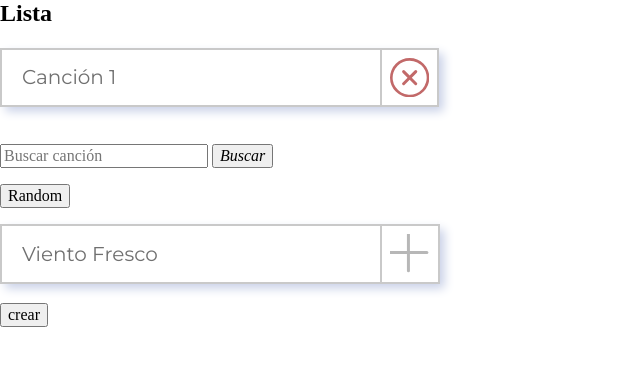
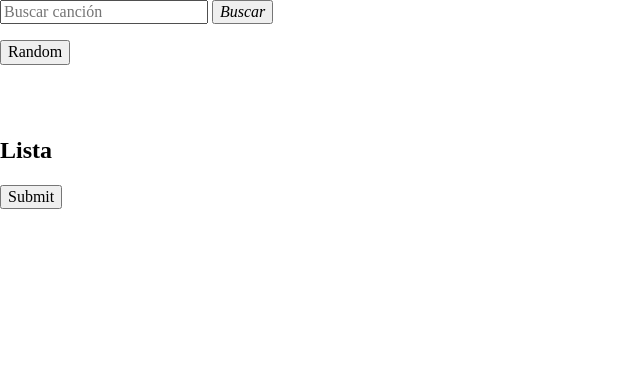
Before and after one commit to JosueCastro06/Proy_WorshipList, a PHP site: the page made by index.php in a window 1280 px wide. Shown: the top 366 px of the page, without its empty margins (0-640 px from the left). Run offline with PHP 8.4, Linux system fonts and the light colour scheme; data comes from the database, SQL or seed files in the repository; data that the repository does not hold is empty.

Commit message:
Correcciones Crear Lista
Falta agregar algunas cosas y variable $_SESSION

```diff
--- a/index.php
+++ b/index.php
@@ -15,6 +15,7 @@ if(isset($_GET['pid'])) {
     <meta name="viewport" content="width=device-width, initial-scale=1.0">
     <link rel="stylesheet" href="css/index.css">
     <link rel="stylesheet" href="css/normalize.css">
+    <script src="https://code.jquery.com/jquery-3.4.1.min.js" ></script>
     <title>WorshipList</title>
 </head>
 
--- a/src/lista/crearLista.php
+++ b/src/lista/crearLista.php
@@ -21,46 +21,15 @@
     }
 
     $sqlCanciones = "SELECT id, nombre FROM Cancion LIMIT ". (($pagina-1) * $cantidad). ", " . $cantidad;
-    $sqlCantC = "SELECT COUNT(id) FROM Cancion";
 
     $consultaCanciones = mysqli_query($enlace, $sqlCanciones);
-    $consultaCantCan = mysqli_query($enlace, $sqlCantC);
-
-    $totalPaginas = intval($cantidadCanciones/$cantidad);
-
-    if($cantidadCanciones%$cantidad != 0){
-        $totalPaginas++;
-    }
-
-    $ultimaPagina = ($totalPaginas == $pagina);
 
     if(!$consultaCanciones){
         echo "Error consulta";
     }
+
+
 ?>
-
-<div class="lista-container">
-
-    <h2>Lista</h2>
-
-        <div class="tabla-lista-container">
-            <table class="table">
-
-                <tr>
-                    <td class="table-title">Canción 1<br></td>
-                    <td class="borrar-cancion"><a href="#"><svg id="Icon_ionic-ios-close-circle-outline" data-name="Icon ionic-ios-close-circle-outline" xmlns="http://www.w3.org/2000/svg" width="39.359" height="39.359" viewBox="0 0 39.359 39.359">
-                        <path id="Trazado_64" data-name="Trazado 64" d="M27.074,24.937l-4.986-4.986,4.986-4.986a1.512,1.512,0,1,0-2.138-2.138l-4.986,4.986-4.986-4.986a1.512,1.512,0,0,0-2.138,2.138l4.986,4.986-4.986,4.986a1.462,1.462,0,0,0,0,2.138,1.5,1.5,0,0,0,2.138,0l4.986-4.986,4.986,4.986a1.519,1.519,0,0,0,2.138,0A1.5,1.5,0,0,0,27.074,24.937Z" transform="translate(-0.27 -0.272)" fill="#c26969"/>
-                            <path id="Trazado_65" data-name="Trazado 65" d="M23.055,6.024A17.024,17.024,0,1,1,11.01,11.01,16.918,16.918,0,0,1,23.055,6.024m0-2.649a19.68,19.68,0,1,0,19.68,19.68,19.677,19.677,0,0,0-19.68-19.68Z" transform="translate(-3.375 -3.375)" fill="#c26969"/>
-                    </svg></a></td>
-                </tr>
-
-                </table>
-            </div>
-
-        </div>
-
-        <br>
-        <br>
 
 <div class="crearlista-container">
 
@@ -83,52 +52,106 @@
                     $id = $row["id"];
                     $nombre = $row["nombre"];
 
-                    for ($i=0; $i < count($row); $i++) {
 
-                        $numAl = rand(1, 10);
-                        if ($numAl == $id){
+                    $numeros = array();
+                    $j = 0;
+
+                    while ($j<count($row)) {
+                        $numAl = rand(1,10);
+                        if (!in_array($numAl,$numeros)) {
+                            array_push($numeros,$numAl);
+                            $j++;
+                        }
+                    }
+
+                    for($i=0; $i < count($numeros); $i++) {
+
+                        if ($numeros[$i] == $id){
         ?>
+                            <form action="index.php?pid=<?php echo base64_encode("src/lista/crearLista.php")?>" method="POST">
                                 <tr>
                                     <td class=table-title><?php echo $nombre; ?><br></td>
                                         <td class="agregar-cancion">
-                                        <a href="#">
-                                            <svg xmlns="http://www.w3.org/2000/svg" width="39.861" height="39.861" viewBox="0 0 39.861 39.861">
-                                                <path id="Trazado_60" data-name="Trazado 60" d="M18,7.5V44.361" transform="translate(0.43 -7.5)" fill="none" stroke="#b7b7b7" stroke-linecap="round" stroke-linejoin="round" stroke-width="3"/>
-                                                <path id="Trazado_61" data-name="Trazado 61" d="M7.5,18H44.361" transform="translate(-7.5 0.43)" fill="none" stroke="#b7b7b7" stroke-linecap="round" stroke-linejoin="round" stroke-width="3"/>
-                                            </svg>
-                                        </a>
+                                                <input type="checkbox" name="ids[ ]" value="<?php echo $numeros[$i] ?>">
                                         </td>
                                 </tr>
 
                         <?php }
                         }
-                } ?>
-
-        <?php } else {
-
-            while($row = $consultaCanciones -> fetch_array()){
-                    $id = $row["id"];
-                    $nombre = $row["nombre"];
-        ?>
-                    <tr>
-                        <td class=table-title><?php echo $nombre; ?><br></td>
-                            <td class="agregar-cancion">
-                                <a href="#">
-                                    <svg xmlns="http://www.w3.org/2000/svg" width="39.861" height="39.861" viewBox="0 0 39.861 39.861">
-                                        <path id="Trazado_60" data-name="Trazado 60" d="M18,7.5V44.361" transform="translate(0.43 -7.5)" fill="none" stroke="#b7b7b7" stroke-linecap="round" stroke-linejoin="round" stroke-width="3"/>
-                                        <path id="Trazado_61" data-name="Trazado 61" d="M7.5,18H44.361" transform="translate(-7.5 0.43)" fill="none" stroke="#b7b7b7" stroke-linecap="round" stroke-linejoin="round" stroke-width="3"/>
-                                    </svg>
-                                </a>
-                        </td>
-                    </tr>
-        <?php }?>
-
+                    }?>
+                                <input type="submit" name="agregar">
+                            </form>
         <?php } ?>
 
     </table>
 
 </div>
 
+<!-- <script>
+    function seleccionar(tr,value){
+        $(function(){
+            console.log("entra funcion");
+            if($("#chk"+value).attr("checked") == "checked"){
+                $("#chk"+value).removeAttr("checked");
+                $(tr).css("background-color", "#FFFFFF");
+            }else {
+                $("#chk"+value).attr("checked","true");
+                $("#chk"+value).prop("checked","true");
+                $(tr).css("background.color", "#BEDAE8");
+            }
+        })
+    }
+</script> -->
+
+<br>
 <br>
 
-<button>crear</button>
+<div class="lista-container">
+
+    <h2>Lista</h2>
+
+        <div class="tabla-lista-container">
+            <table class="table">
+
+            <?php
+
+                if(isset($_POST["agregar"])){
+                    // echo "entro a agregar". "<br>";
+                    if(!empty($_POST["ids"])){
+                        // echo "entro a ids". "<br>";
+                        foreach($_POST["ids"] as $idCan){
+
+                            $sqlIdCan = "SELECT id, nombre FROM Cancion WHERE id =" . intval($idCan);
+                            $consultaIdCan = mysqli_query($enlace, $sqlIdCan);
+
+
+                            while($row = $consultaIdCan -> fetch_array()){
+                                // echo "Entro al While". "<br>";
+                                $id = $row["id"];
+                                $nombre = $row["nombre"];
+
+            ?>
+                                    <tr>
+                                        <td class="table-title"><?php echo $nombre ?><br></td>
+                                        <td class="borrar-cancion"><a href="#"><svg id="Icon_ionic-ios-close-circle-outline" data-name="Icon ionic-ios-close-circle-outline" xmlns="http://www.w3.org/2000/svg" width="39.359" height="39.359" viewBox="0 0 39.359 39.359">
+                                            <path id="Trazado_64" data-name="Trazado 64" d="M27.074,24.937l-4.986-4.986,4.986-4.986a1.512,1.512,0,1,0-2.138-2.138l-4.986,4.986-4.986-4.986a1.512,1.512,0,0,0-2.138,2.138l4.986,4.986-4.986,4.986a1.462,1.462,0,0,0,0,2.138,1.5,1.5,0,0,0,2.138,0l4.986-4.986,4.986,4.986a1.519,1.519,0,0,0,2.138,0A1.5,1.5,0,0,0,27.074,24.937Z" transform="translate(-0.27 -0.272)" fill="#c26969"/>
+                                                <path id="Trazado_65" data-name="Trazado 65" d="M23.055,6.024A17.024,17.024,0,1,1,11.01,11.01,16.918,16.918,0,0,1,23.055,6.024m0-2.649a19.68,19.68,0,1,0,19.68,19.68,19.677,19.677,0,0,0-19.68-19.68Z" transform="translate(-3.375 -3.375)" fill="#c26969"/>
+                                        </svg></a></td>
+                                    </tr>
+
+            <?php
+                            }
+
+                        }
+
+
+                    }
+
+                }
+            ?>
+
+            </table>
+            <input type="submit" name="enviarLista">
+        </div>
+
+</div>
```
Also changed, not shown: src/js/app.js (added). Lines whose indentation alone changed are shown as unchanged.
